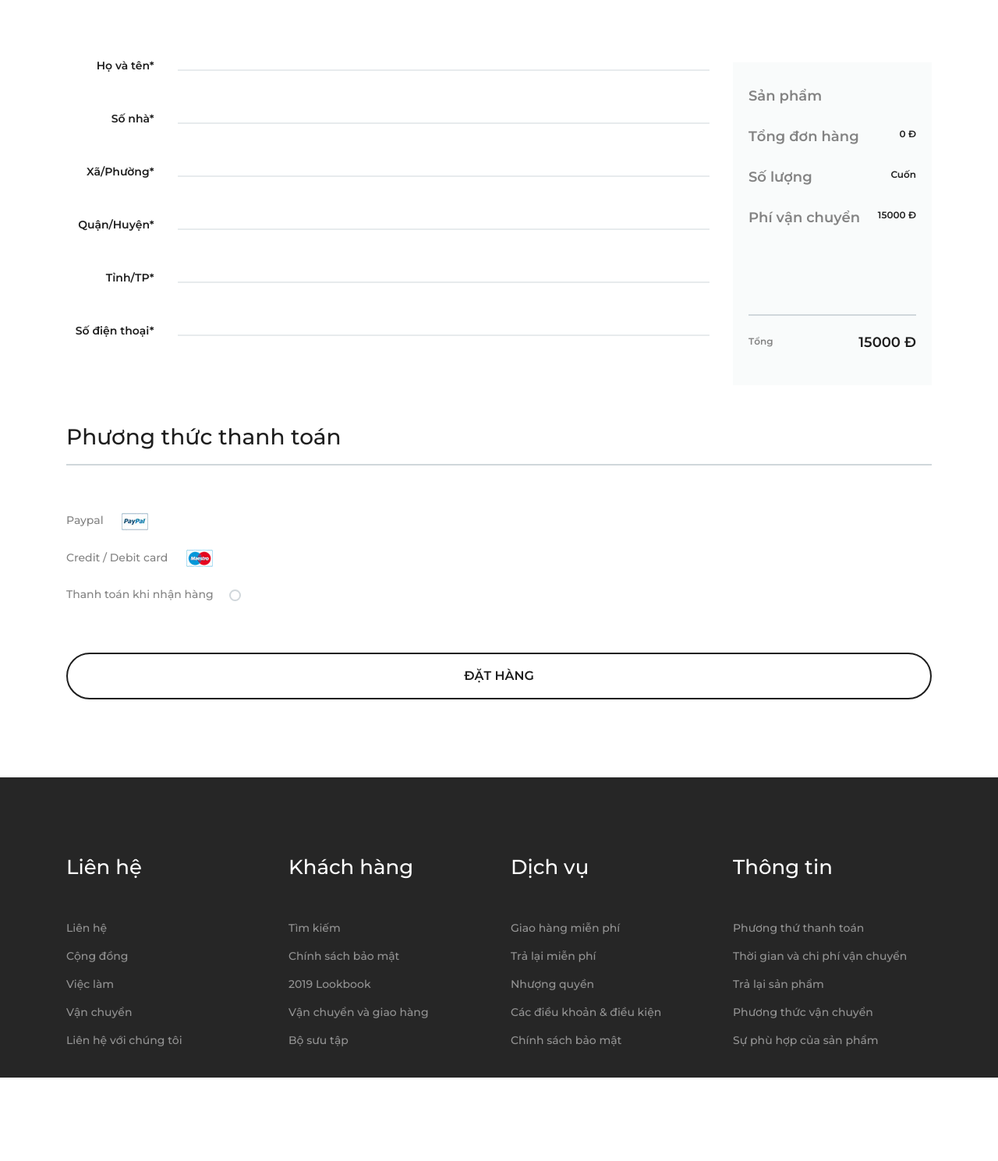
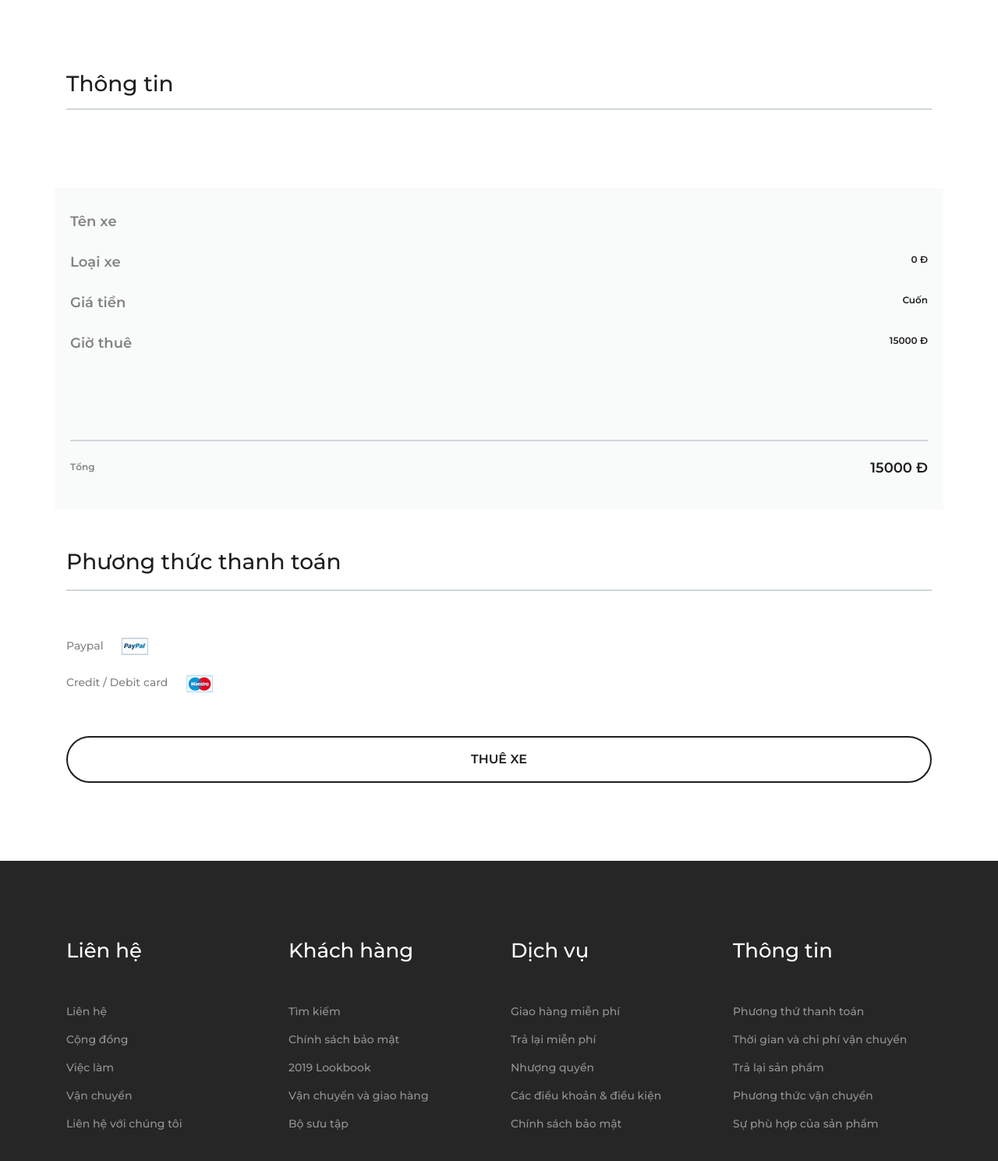
Before and after one commit to phuongthaon/BikeOrDie, a PHP site: page /public/view/front/check-out.php in a window 1280 px wide. Shown: the part 436-1925 px from the top of the page at 78% size. Before the commit the page ends 1818 px from the top, so only its background shows below. Run offline with PHP 8.4, Linux system fonts and the light colour scheme; the visitor is signed in with stand-in values (Sample User, id 1); data that the repository does not hold is empty; some libraries are stand-ins or nearby versions.

Commit message:
Update check-out.php

```diff
--- a/public/view/front/check-out.php
+++ b/public/view/front/check-out.php
@@ -42,7 +42,7 @@
                     </div>
                 </div>
                 <div class="col-lg-8">
-                    <img src="../../../img/add1.jpg" alt="">
+                    <img src="../../../img/dovile-ramoskaite-x8rDSFN2DpY-unsplash.jpg" alt="">
                 </div>
             </div>
         </div>
@@ -55,62 +55,13 @@
             <form action="#" class="checkout-form" method="POST">
                 <div class="row">
                     <div class="col-lg-12">
-                        <h3>Thông tin của bạn</h3>
+                        <h3>Thông tin </h3>
                     </div>
-                    <div class="col-lg-9">
-                        <div class="row">
-                            <div class="col-lg-2">
-                                <p class="in-name" >Họ và tên*</p>
-                            </div>
-                            <div class="col-lg-10">
-                                <input type="text" name="name" required>
-                            </div>
-                        </div>
-                        <div class="row">
-                            <div class="col-lg-2">
-                                <p class="in-name">Số nhà*</p>
-                            </div>
-                            <div class="col-lg-10">
-                                <input type="text" name="apartmentNumber" required>
-                            </div>
-                        </div>
-                        <div class="row">
-                            <div class="col-lg-2">
-                                <p class="in-name" >Xã/Phường*</p>
-                            </div>
-                            <div class="col-lg-10">
-                                <input type="text" name="ward" required>
-                            </div>
-                        </div>
-                        <div class="row">
-                            <div class="col-lg-2">
-                                <p class="in-name">Quận/Huyện*</p>
-                            </div>
-                            <div class="col-lg-10">
-                                <input type="text" name="district" required>
-                            </div>
-                        </div>
-                        <div class="row">
-                            <div class="col-lg-2">
-                                <p class="in-name">Tỉnh/TP*</p>
-                            </div>
-                            <div class="col-lg-10">
-                                <input type="text" name="province" required>
-                            </div>
-                        </div>
-                        <div class="row">
-                            <div class="col-lg-2">
-                                <p class="in-name">Số điện thoại*</p>
-                            </div>
-                            <div class="col-lg-10">
-                                <input type="tel" name="phoneNumber"  pattern= "0[0-9\s.-]{9}" required>
-                            </div>
-                        </div>
-                    </div>
-                    <div class="col-lg-3">
-                        <div class="order-table">
+
+
+                        <div class=" col-lg-12 order-table">
                             <div class="cart-item">
-                                <span>Sản phẩm</span>
+                                <span>Tên xe</span>
                                 <?php
                                     while($cart = mysqli_fetch_array($carts)){
                                         $product = mysqli_fetch_array(mysqli_query($con, "SELECT * FROM books WHERE id = '{$cart['bookId']}'"));
@@ -120,15 +71,15 @@
 
                             </div>
                             <div class="cart-item">
-                                <span>Tổng đơn hàng</span>
+                                <span>Loại xe</span>
                                 <p><?php if($totalPayment!= "")echo "{$totalPayment} Đ"; else echo "0 Đ";?></p>
                             </div>
                             <div class="cart-item">
-                                <span>Số lượng</span>
+                                <span>Giá tiền</span>
                                 <p><?php echo "{$totalQuantity} Cuốn" ?></p>
                             </div>
                             <div class="cart-item">
-                                <span>Phí vận chuyển</span>
+                                <span>Giờ thuê</span>
                                 <p><?php echo "{$_SESSION['fee']} Đ";?></p>
                             </div>
 
@@ -137,7 +88,7 @@
                                 <p><?php echo "{$totalSum} Đ" ?></p>
                             </div>
                         </div>
-                    </div>
+
                 </div>
                 <div class="row">
                     <div class="col-lg-12">
@@ -146,12 +97,9 @@
                             <ul>
                                 <li>Paypal <img src="../../../img/paypal.jpg" alt=""></li>
                                 <li>Credit / Debit card <img src="../../../img/mastercard.jpg" alt=""></li>
-                                <li>
-                                    <label for="two">Thanh toán khi nhận hàng</label>
-                                    <input type="radio" id="two" required>
-                                </li>
+
                             </ul>
-                            <button type="submit" name="order">Đặt hàng</button>
+                            <button type="submit" name="order">Thuê Xe</button>
                         </div>
                     </div>
                 </div>
```
